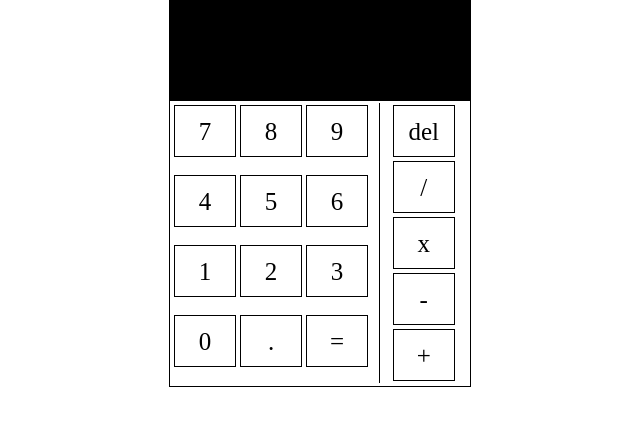
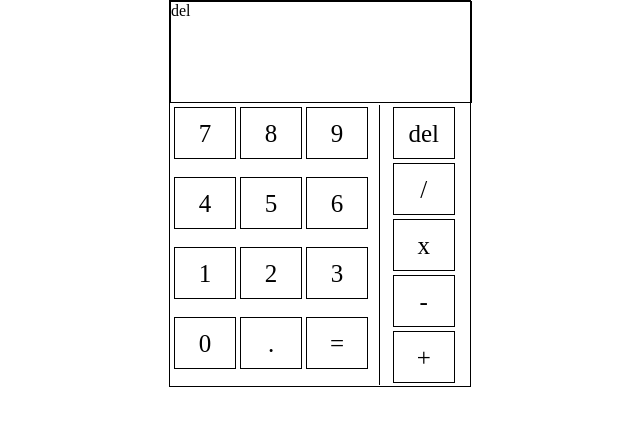
Before and after one commit to Wmatias16/Calculadora, a plain HTML site: page index.html in a window 1280 px wide. Both pictures are taken after a click on the element "del". Shown: the whole page, without its empty margins (320-960 px from the left). Drawn offline with Linux system fonts and the light colour scheme.

Commit message:
Operaciones

```diff
--- a/css/styles.css
+++ b/css/styles.css
@@ -14,10 +14,10 @@ tbody{
 
 }
 
-.resultado{
+#resultado{
     width: 100%;
     height: 100px;
-    background: black;
+    border:1px solid black;
 }
 
 .opciones{
@@ -44,6 +44,10 @@ td{
     cursor: pointer;
 }
 
+td:hover{
+    background-color: grey;
+}
+
 .opciones #operadores{
     width: 30%;
     display: flex;
--- a/index.html
+++ b/index.html
@@ -12,10 +12,9 @@
 <body>
 
     <div class="contenedor-calculadora">
-        <div class="resultado">
-            <p>0</p>
-        </div>
-        <table class="opciones">
+        <div id="resultado"></div>
+
+        <table id="tableID" class="opciones">
             <tr id="numeros">
                 <td>7</td>
                 <td>8</td>
--- a/js/main.js
+++ b/js/main.js
@@ -1 +1,14 @@
-console.log("Hola mundo");
+let resultado = document.getElementById('resultado');
+let opciones = document.querySelectorAll('td');
+
+opciones.forEach(e =>{
+
+    e.addEventListener('click',()=>{
+        if(e.innerHTML == '='){
+            resultado.innerHTML = eval(resultado.innerHTML)
+        }else{
+            resultado.innerHTML += e.innerHTML
+        }
+
+    })
+})
```
